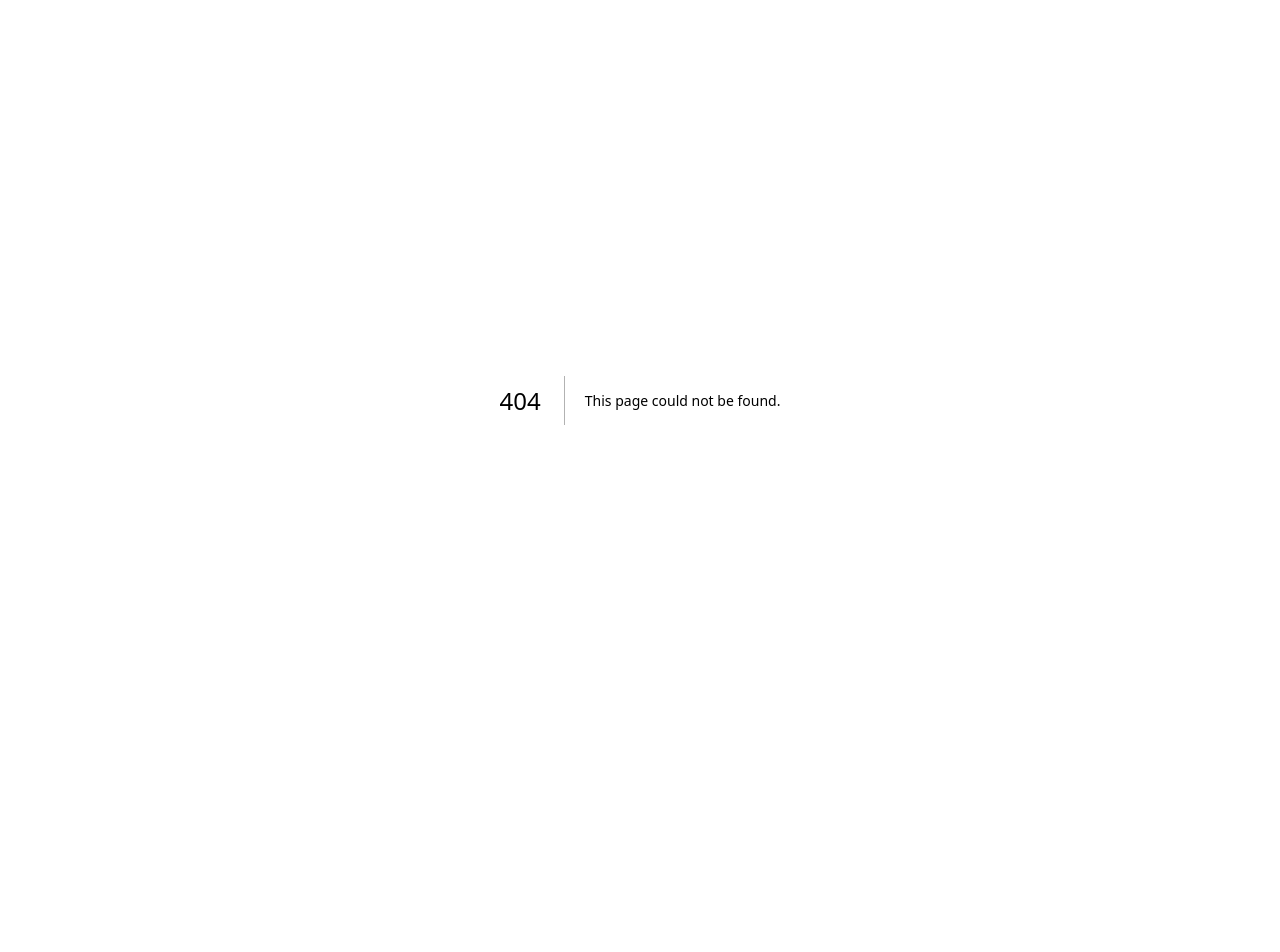
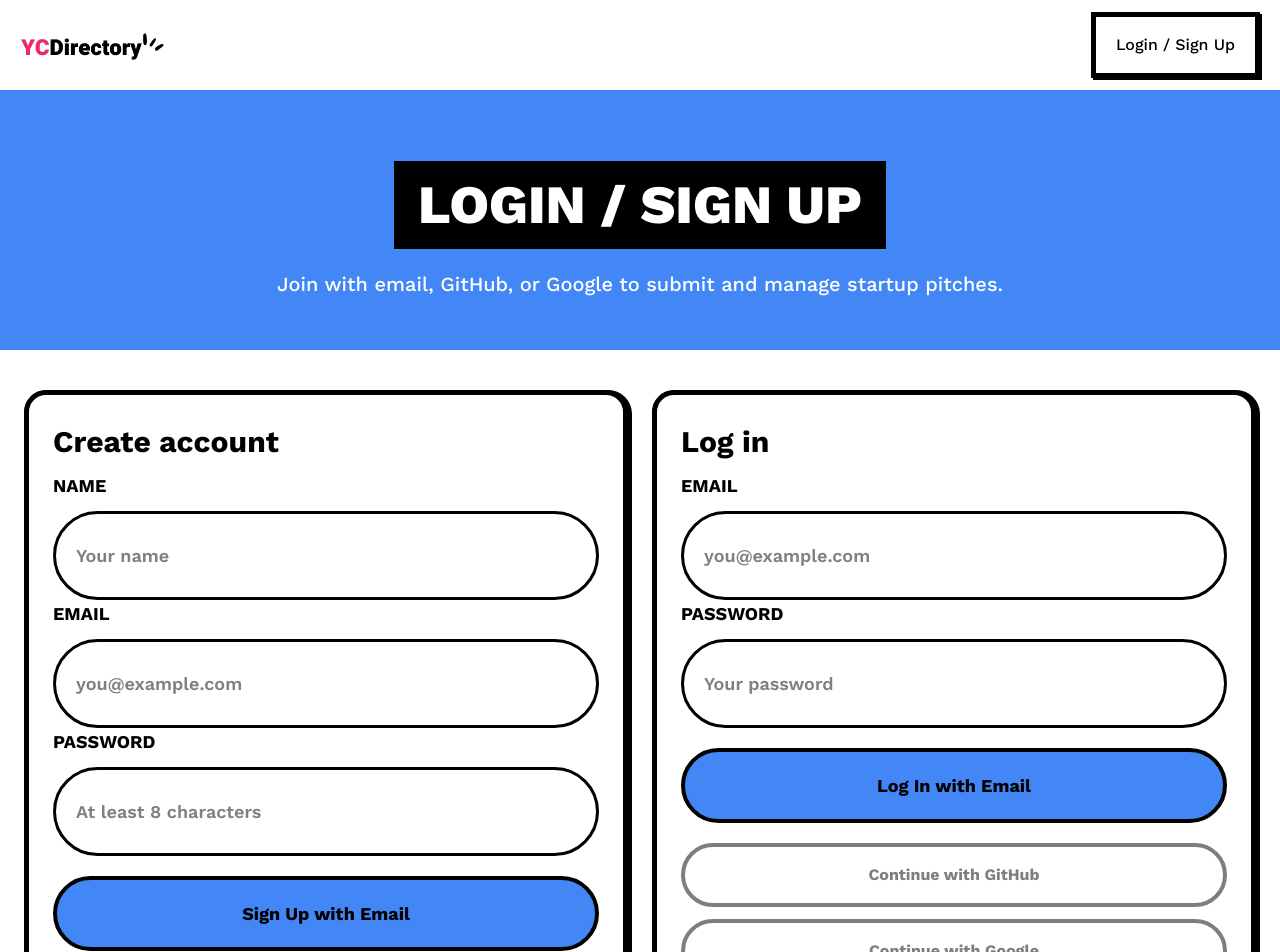
Before and after one commit to fakhrul62/yc-directory-nextjs, a Next.js app: page /login in a window 1280 px wide. Before the commit this address had no page. Shown: the top 952 px of the page. Before the commit the page ends 800 px from the top, so only its background shows below. Built offline with nearby package versions, Linux system fonts and the light colour scheme; no server answers.

Commit message:
Add email login and signup

```diff
--- /dev/null
+++ b/app/(root)/login/actions.ts
@@ -0,0 +1,65 @@
+"use server";
+
+import { signIn } from "@/auth";
+import { getMongoDb } from "@/lib/mongodb";
+import { hashPassword } from "@/lib/password";
+
+function getRequiredString(formData: FormData, key: string) {
+  const value = formData.get(key);
+
+  if (typeof value !== "string" || value.trim().length === 0) {
+    throw new Error(`${key} is required`);
+  }
+
+  return value.trim();
+}
+
+function getEmail(formData: FormData) {
+  return getRequiredString(formData, "email").toLowerCase();
+}
+
+export async function loginWithEmail(formData: FormData) {
+  await signIn("credentials", {
+    email: getEmail(formData),
+    password: getRequiredString(formData, "password"),
+    redirectTo: "/",
+  });
+}
+
+export async function signUpWithEmail(formData: FormData) {
+  const name = getRequiredString(formData, "name");
+  const email = getEmail(formData);
+  const password = getRequiredString(formData, "password");
+
+  if (password.length < 8) {
+    throw new Error("Password must be at least 8 characters");
+  }
+
+  const db = await getMongoDb();
+  const users = db.collection("users");
+  const existingUser = await users.findOne({ email });
+
+  if (!existingUser) {
+    await users.insertOne({
+      name,
+      email,
+      emailVerified: null,
+      image: null,
+      passwordHash: await hashPassword(password),
+    });
+  }
+
+  await signIn("credentials", {
+    email,
+    password,
+    redirectTo: "/",
+  });
+}
+
+export async function loginWithGitHub() {
+  await signIn("github", { redirectTo: "/" });
+}
+
+export async function loginWithGoogle() {
+  await signIn("google", { redirectTo: "/" });
+}
--- /dev/null
+++ b/app/(root)/login/page.tsx
@@ -0,0 +1,122 @@
+import { loginWithEmail, loginWithGitHub, loginWithGoogle, signUpWithEmail } from "./actions";
+
+const hasGitHubAuth =
+  !!process.env.GITHUB_CLIENT_ID && !!process.env.GITHUB_CLIENT_SECRET;
+const hasGoogleAuth =
+  !!process.env.GOOGLE_CLIENT_ID && !!process.env.GOOGLE_CLIENT_SECRET;
+
+const LoginPage = () => {
+  return (
+    <>
+      <section className="pink_container !min-h-[260px]">
+        <h1 className="heading">Login / Sign Up</h1>
+        <p className="sub-heading !max-w-3xl">
+          Join with email, GitHub, or Google to submit and manage startup pitches.
+        </p>
+      </section>
+
+      <section className="section_container">
+        <div className="grid gap-6 lg:grid-cols-2">
+          <form action={signUpWithEmail} className="auth-panel">
+            <h2 className="auth-title">Create account</h2>
+            <label htmlFor="signup-name" className="startup-form_label">
+              Name
+            </label>
+            <input
+              id="signup-name"
+              name="name"
+              required
+              placeholder="Your name"
+              className="startup-form_input w-full"
+            />
+
+            <label htmlFor="signup-email" className="startup-form_label">
+              Email
+            </label>
+            <input
+              id="signup-email"
+              name="email"
+              type="email"
+              required
+              placeholder="you@example.com"
+              className="startup-form_input w-full"
+            />
+
+            <label htmlFor="signup-password" className="startup-form_label">
+              Password
+            </label>
+            <input
+              id="signup-password"
+              name="password"
+              type="password"
+              required
+              minLength={8}
+              placeholder="At least 8 characters"
+              className="startup-form_input w-full"
+            />
+
+            <button type="submit" className="startup-form_btn">
+              Sign Up with Email
+            </button>
+          </form>
+
+          <div className="auth-panel">
+            <form action={loginWithEmail} className="space-y-5">
+              <h2 className="auth-title">Log in</h2>
+              <label htmlFor="login-email" className="startup-form_label">
+                Email
+              </label>
+              <input
+                id="login-email"
+                name="email"
+                type="email"
+                required
+                placeholder="you@example.com"
+                className="startup-form_input w-full"
+              />
+
+              <label htmlFor="login-password" className="startup-form_label">
+                Password
+              </label>
+              <input
+                id="login-password"
+                name="password"
+                type="password"
+                required
+                placeholder="Your password"
+                className="startup-form_input w-full"
+              />
+
+              <button type="submit" className="startup-form_btn">
+                Log In with Email
+              </button>
+            </form>
+
+            <div className="mt-7 grid gap-3">
+              <form action={loginWithGitHub}>
+                <button
+                  type="submit"
+                  disabled={!hasGitHubAuth}
+                  className="auth-provider_btn"
+                >
+                  Continue with GitHub
+                </button>
+              </form>
+              <form action={loginWithGoogle}>
+                <button
+                  type="submit"
+                  disabled={!hasGoogleAuth}
+                  className="auth-provider_btn"
+                >
+                  Continue with Google
+                </button>
+              </form>
+            </div>
+          </div>
+        </div>
+      </section>
+    </>
+  );
+};
+
+export default LoginPage;
--- a/app/globals.css
+++ b/app/globals.css
@@ -118,6 +118,18 @@
         @apply border-[5px] py-4 border-black bg-white text-black relative shadow-100 font-work-sans font-medium hover:shadow-none transition-all duration-500 !important;
     }
 
+    .auth-panel {
+        @apply bg-white border-[5px] border-black rounded-[22px] shadow-200 p-6 space-y-5;
+    }
+
+    .auth-title {
+        @apply text-30-bold mb-2;
+    }
+
+    .auth-provider_btn {
+        @apply w-full border-[4px] border-black rounded-full px-5 py-4 font-bold text-[16px] bg-white hover:bg-primary-100 disabled:cursor-not-allowed disabled:opacity-50;
+    }
+
     /* searchform */
     .search-form {
         @apply max-w-3xl w-full min-h-[80px] bg-white border-[5px] border-black rounded-[80px] text-[24px] mt-8 px-5 flex flex-row items-center gap-5;
--- a/auth.ts
+++ b/auth.ts
@@ -1,10 +1,56 @@
 import { MongoDBAdapter } from "@auth/mongodb-adapter";
 import NextAuth from "next-auth";
+import Credentials from "next-auth/providers/credentials";
 import GitHub from "next-auth/providers/github";
 import Google from "next-auth/providers/google";
-import { getMongoClient } from "@/lib/mongodb";
+import { getMongoClient, getMongoDb } from "@/lib/mongodb";
+import { verifyPassword } from "@/lib/password";
 
 const providers = [
+  Credentials({
+    credentials: {
+      email: { label: "Email", type: "email" },
+      password: { label: "Password", type: "password" },
+    },
+    async authorize(credentials) {
+      const email =
+        typeof credentials?.email === "string"
+          ? credentials.email.toLowerCase().trim()
+          : "";
+      const password =
+        typeof credentials?.password === "string" ? credentials.password : "";
+
+      if (!email || !password) {
+        return null;
+      }
+
+      const db = await getMongoDb();
+      const user = await db.collection("users").findOne<{
+        _id: { toString(): string };
+        name?: string;
+        email?: string;
+        image?: string;
+        passwordHash?: string;
+      }>({ email });
+
+      if (!user?.passwordHash) {
+        return null;
+      }
+
+      const isValidPassword = await verifyPassword(password, user.passwordHash);
+
+      if (!isValidPassword) {
+        return null;
+      }
+
+      return {
+        id: user._id.toString(),
+        name: user.name ?? user.email ?? email,
+        email: user.email ?? email,
+        image: user.image,
+      };
+    },
+  }),
   process.env.GITHUB_CLIENT_ID && process.env.GITHUB_CLIENT_SECRET
     ? GitHub({
         clientId: process.env.GITHUB_CLIENT_ID,
@@ -22,5 +68,8 @@ const providers = [
 export const { handlers, auth, signIn, signOut } = NextAuth({
   adapter: MongoDBAdapter(getMongoClient()),
   providers,
+  session: {
+    strategy: "jwt",
+  },
   trustHost: true,
 });
--- a/components/Navbar.tsx
+++ b/components/Navbar.tsx
@@ -1,12 +1,7 @@
-import { auth, signOut, signIn } from "@/auth";
+import { auth, signOut } from "@/auth";
 import Image from "next/image";
 import Link from "next/link";
 import React from "react";
-
-const hasGitHubAuth =
-  !!process.env.GITHUB_CLIENT_ID && !!process.env.GITHUB_CLIENT_SECRET;
-const hasGoogleAuth =
-  !!process.env.GOOGLE_CLIENT_ID && !!process.env.GOOGLE_CLIENT_SECRET;
 
 const Navbar = async () => {
   const session = await auth();
@@ -34,28 +29,9 @@ const Navbar = async () => {
               <span>{session?.user?.name}</span>
             </>
           ) : (
-            <>
-              {hasGitHubAuth ? (
-                <form
-                  action={async () => {
-                    "use server";
-                    await signIn("github");
-                  }}
-                >
-                  <button type="submit">Login with GitHub</button>
-                </form>
-              ) : null}
-              {hasGoogleAuth ? (
-                <form
-                  action={async () => {
-                    "use server";
-                    await signIn("google");
-                  }}
-                >
-                  <button type="submit">Login with Google</button>
-                </form>
-              ) : null}
-            </>
+            <Link href="/login" className="login px-5 py-2">
+              Login / Sign Up
+            </Link>
           )}
         </div>
       </nav>
--- /dev/null
+++ b/lib/password.ts
@@ -0,0 +1,28 @@
+import { randomBytes, scrypt as scryptCallback, timingSafeEqual } from "crypto";
+import { promisify } from "util";
+
+const scrypt = promisify(scryptCallback);
+const keyLength = 64;
+
+export async function hashPassword(password: string) {
+  const salt = randomBytes(16).toString("hex");
+  const derivedKey = (await scrypt(password, salt, keyLength)) as Buffer;
+
+  return `${salt}:${derivedKey.toString("hex")}`;
+}
+
+export async function verifyPassword(password: string, passwordHash: string) {
+  const [salt, key] = passwordHash.split(":");
+
+  if (!salt || !key) {
+    return false;
+  }
+
+  const storedKey = Buffer.from(key, "hex");
+  const derivedKey = (await scrypt(password, salt, keyLength)) as Buffer;
+
+  return (
+    storedKey.length === derivedKey.length &&
+    timingSafeEqual(storedKey, derivedKey)
+  );
+}
```
